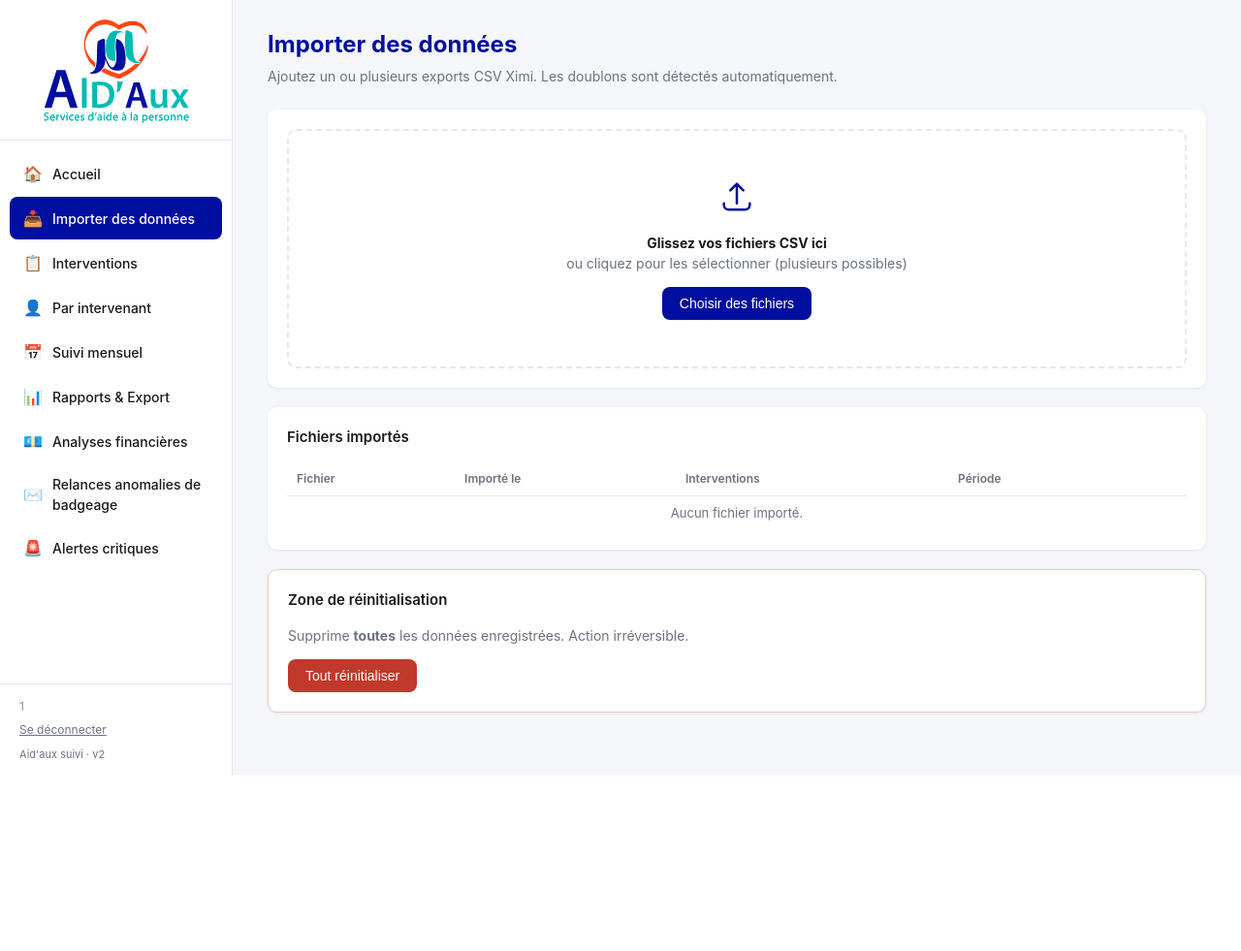
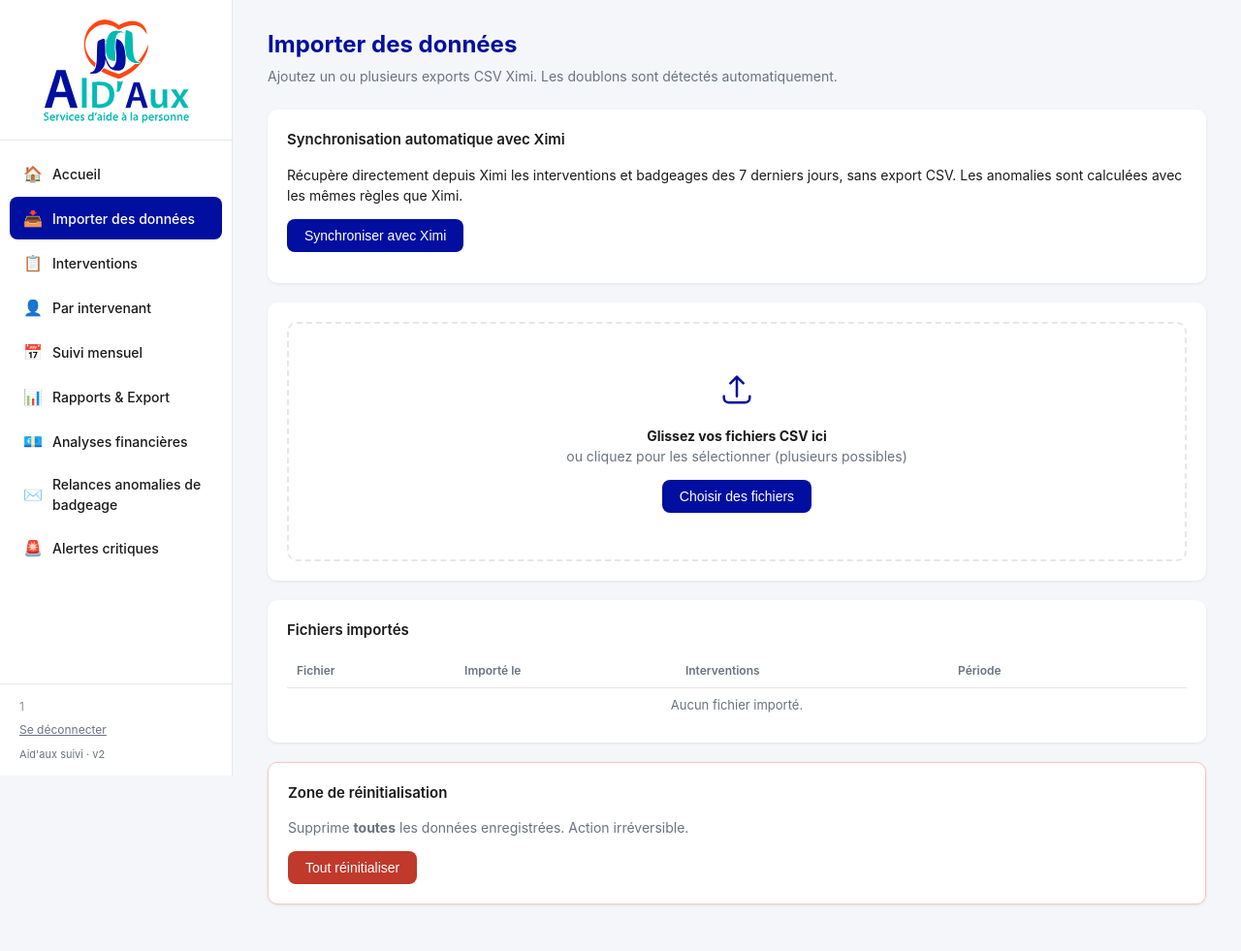
Before and after one commit to leagoetz68-rgb/aidaux-suivi, a Flask app: page /import in a window 1280 px wide. Shown: the whole page at 97% size. Before the commit the page ends 800 px from the top, so only its background shows below. Run offline with Flask 3, Linux system fonts and the light colour scheme; the visitor is signed in with stand-in values (Sample User, id 1); data that the repository does not hold is empty; some libraries are stand-ins or nearby versions.

Commit message:
Update import.html

```diff
--- a/templates/import.html
+++ b/templates/import.html
@@ -3,6 +3,14 @@
 {% block page_subtitle %}Ajoutez un ou plusieurs exports CSV Ximi. Les doublons sont détectés automatiquement.{% endblock %}
 
 {% block content %}
+<div class="card">
+  <h3>Synchronisation automatique avec Ximi</h3>
+  <p>Récupère directement depuis Ximi les interventions et badgeages des 7 derniers jours,
+     sans export CSV. Les anomalies sont calculées avec les mêmes règles que Ximi.</p>
+  <button class="btn-primary" id="btn-ximi-sync" type="button">Synchroniser avec Ximi</button>
+  <p id="ximi-sync-statut" style="margin-top:12px"></p>
+</div>
+
 <div class="card">
   <div id="drop-zone">
     <svg xmlns="http://www.w3.org/2000/svg" width="40" height="40" fill="none"
@@ -42,4 +50,37 @@
 
 {% block scripts %}
 <script src="/static/import.js?v=16"></script>
+<script>
+(function () {
+  const btn = document.getElementById("btn-ximi-sync");
+  const statut = document.getElementById("ximi-sync-statut");
+
+  async function lancer(tentative) {
+    btn.disabled = true;
+    statut.textContent = tentative === 1
+      ? "Synchronisation en cours… (jusqu'à 1 minute)"
+      : "Lecture du planning Ximi, étape " + tentative + "…";
+    try {
+      const r = await fetch("/api/ximi/sync", { method: "POST" });
+      const d = await r.json();
+      if (d.erreur) {
+        statut.textContent = "Erreur : " + d.erreur;
+      } else if (!d.pret) {
+        if (tentative < 6) return lancer(tentative + 1);  // premier remplissage
+        statut.textContent = d.message || "Réessayez dans un instant.";
+      } else {
+        statut.textContent = "Terminé : " + d.interventions_traitees +
+          " interventions traitées (" + d.ajoutees + " nouvelles, " +
+          d.mises_a_jour + " mises à jour)." +
+          (d.badgeages_complets ? "" : " Attention : tous les badgeages n'ont pas pu être lus, relancez.");
+        if (typeof loadFiles === "function") loadFiles();
+      }
+    } catch (e) {
+      statut.textContent = "Erreur de connexion : " + e;
+    }
+    btn.disabled = false;
+  }
+  btn.addEventListener("click", () => lancer(1));
+})();
+</script>
 {% endblock %}
```
